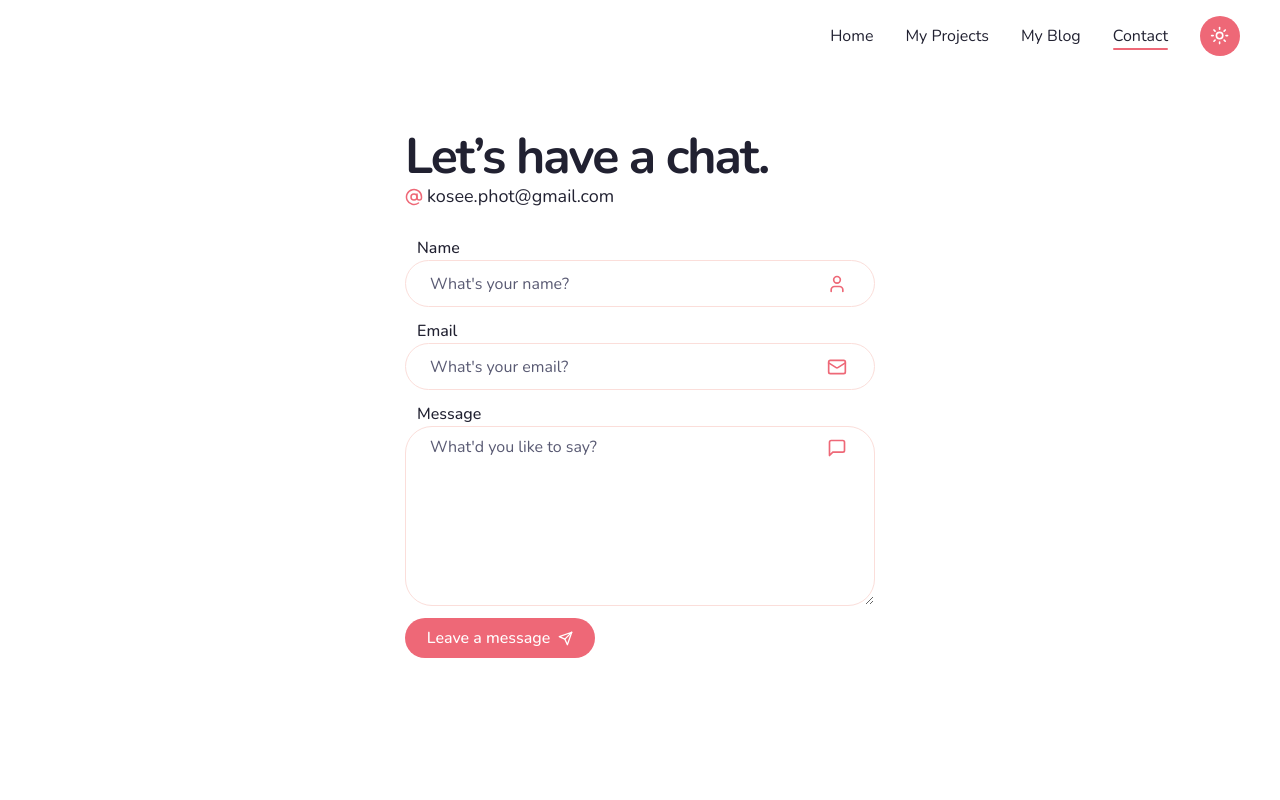
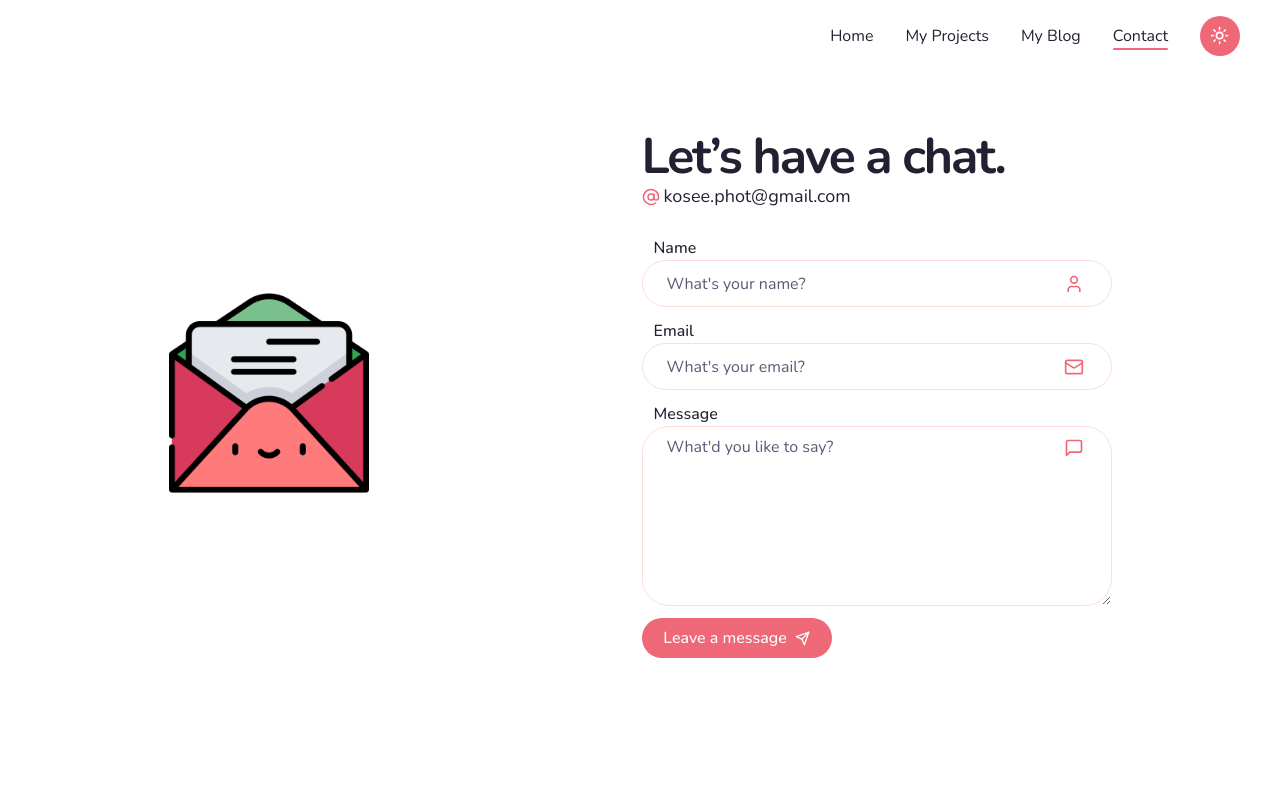
Before and after one commit to photkosee/next-portfolio, a Next.js app: page /contact in a window 1280 px wide. Shown: the top 800 px of the page. Built offline with nearby package versions, Linux system fonts and the light colour scheme.

Commit message:
update: motion in contact page

```diff
--- a/app/contact/page.tsx
+++ b/app/contact/page.tsx
@@ -1,17 +1,38 @@
+"use client";
+
+import Image from "next/image";
+
 import { AtSign } from "lucide-react";
+import { motion } from "framer-motion";
 
 import ContactForm from "@/components/ContactForm";
 import AnimateBg from "@/components/AnimateBg";
+import { fadeIn } from "@/components/variants";
 
 const Contact = () => {
   return (
     <main className="min-h-screen pt-10">
-      <div className="
+      <motion.div className="
         container mx-auto flex flex-col items-center justify-center
         lg:flex-row lg:justify-around h-full my-4
+        max-w-screen overflow-x-hidden
         "
+        initial="offscreen"
+        whileInView="onscreen"
+        viewport={{ once: true, amount: 0.6 }}
       >
-        <div className="w-full max-w-[470px] flex flex-col gap-7">
+        <motion.div className="hidden lg:block" variants={fadeIn("left")}>
+          <Image
+            src="./contact-cover.png"
+            width={200}
+            height={200}
+            alt="contact's mockup"
+          />
+        </motion.div>
+
+        <motion.div className="w-full max-w-[470px] flex flex-col gap-7"
+          variants={fadeIn("right")}
+        >
           <div className="w-full flex flex-col items-center xl:items-start">
             <div className="text-big">
               Let&rsquo;s have a chat.
@@ -26,8 +47,8 @@ const Contact = () => {
             </div>
           </div>
           <ContactForm />
-        </div>
-      </div>
+        </motion.div>
+      </motion.div>
     </main>
   );
 };
--- a/app/layout.tsx
+++ b/app/layout.tsx
@@ -10,7 +10,7 @@ import { Toaster } from "@/components/ui/toaster"
 const inter = Nunito({ subsets: ["latin"] });
 
 export const metadata: Metadata = {
-  title: "Phot's Portfolio",
+  title: "Phot Koseekrainiramon | Portfolio",
   description: "A website showcasing personal projects of Phot Koseekrainiramon",
 };
 
--- a/components/ContactForm.tsx
+++ b/components/ContactForm.tsx
@@ -49,8 +49,9 @@ const ContactForm = () => {
     )
       .then((response) => {
         toast({
+          title: "Your message has been sent.",
           description:
-            "Your message has been sent.I'll get back to you soon.",
+            "I'll get back to you soon.",
         });
         setName("");
         setEmail("");
--- a/components/Footer.tsx
+++ b/components/Footer.tsx
@@ -8,7 +8,7 @@ const Footer = () => {
           containerStyles="flex gap-x-7 mx-auto items-center"
           iconsStyles="
           dark:text-white/70 text-foreground text-white
-          hover:text-primary dark:hover:text-primary text-[20px]
+          hover:text-primary dark:hover:text-primary text-[23px]
           "
         />
       </div>
--- a/components/Header.tsx
+++ b/components/Header.tsx
@@ -25,7 +25,7 @@ const Header = () => {
     <header className={`
       ${!top && path !== "/contact" && "bg-[#fef5f5]"}
       ${top
-        ? "bg-white shadow-lg dark:bg-accent"
+        ? "bg-white shadow-lg dark:bg-accent py-1"
         : "py-2 dark:bg-transparent"
       } sticky top-0 z-30 transition-all
       `}
--- a/components/ProjectSection.tsx
+++ b/components/ProjectSection.tsx
@@ -41,7 +41,7 @@ const ProjectSection = () => {
           </div>
 
           <p className="
-            my-2 lg:my-5 text-left text-muted-foreground font-light
+            my-2 lg:my-5 text-center text-muted-foreground font-light
             text-sm md:text-[16px] md:leading-[24px]
             "
           >
```
Also changed, not shown: public/contact-cover.png (added), 1 other file (tests, documents, lock files or other folders).
